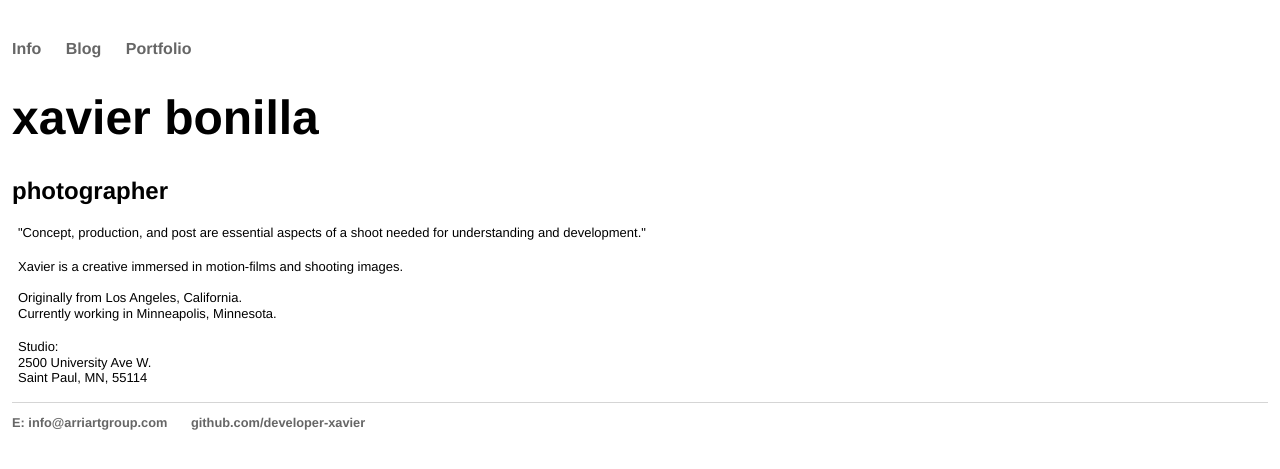
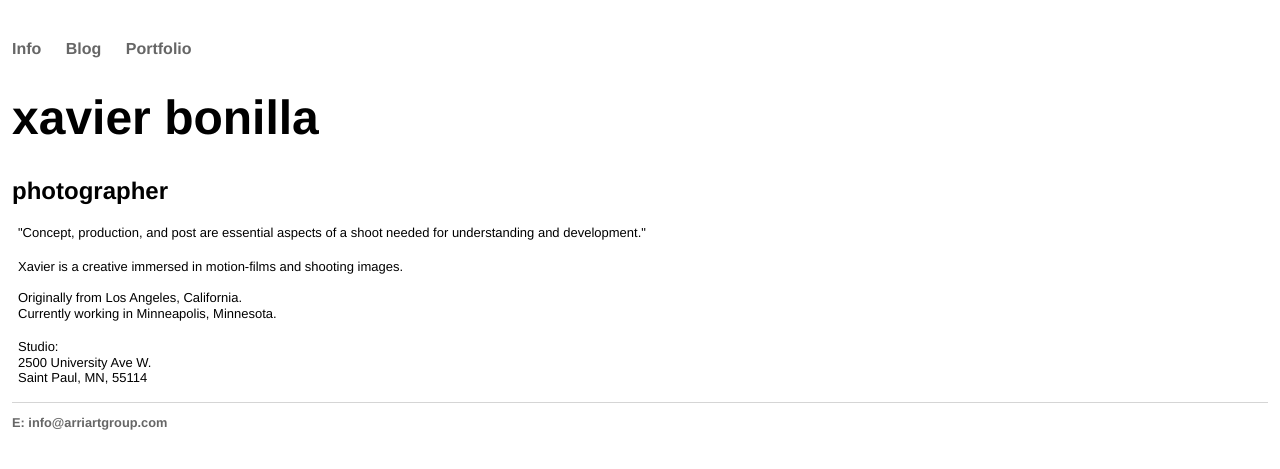
Before and after one commit to developer-xavier/developer-xavier.github.io, a Jekyll site: the page built from index.html, in a window 1280 px wide. Shown: the top 469 px of the page. Built offline with Jekyll 4.4.1, drawn with Linux system fonts in a browser that asks for light colours.

Commit message:
Update default.html

```diff
--- a/_layouts/default.html
+++ b/_layouts/default.html
@@ -20,7 +20,7 @@
 		<footer>
     		<ul>
         		<li><a href="mailto:info@arriartgroup.com">E: info@arriartgroup.com</a></li>
-        		<li><a href="https://github.com/developer-xavier">github.com/developer-xavier</a></li>
+<!--         		<li><a href="https://github.com/developer-xavier">github.com/developer-xavier</a></li> -->
 			</ul>
 		</footer>
 	</body>
```
